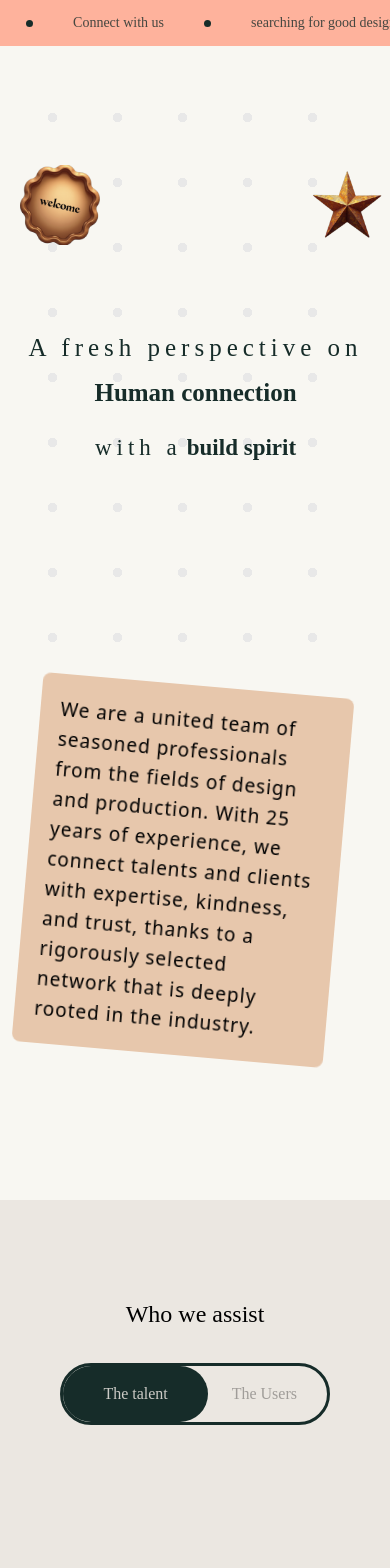
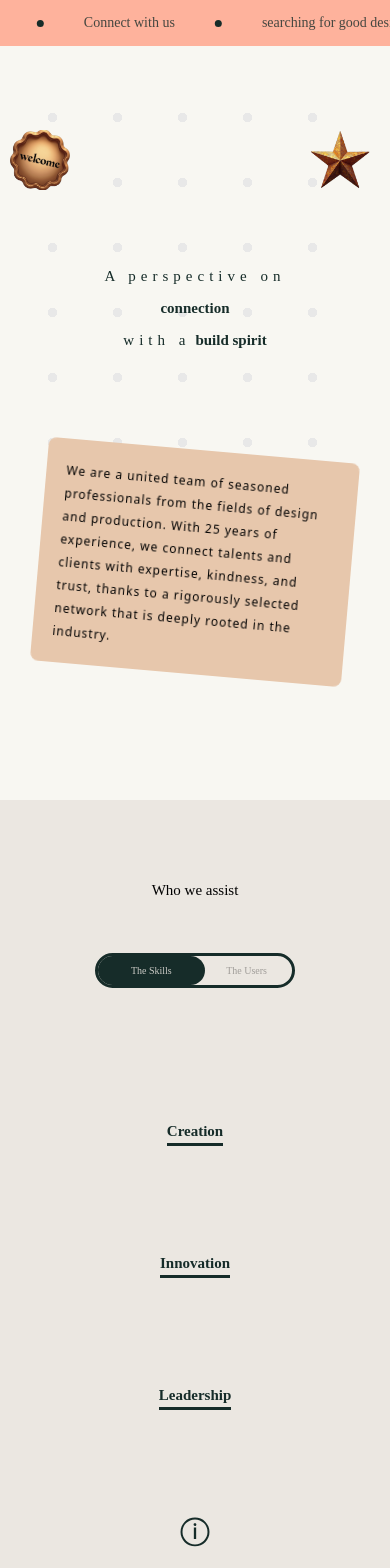
Before and after one commit to bodyraul/FirstAwwwardSite, a React (Create React App) app in the folder client/: page / in a window 390 px wide. Shown: the top 1568 px of the page. Built offline with nearby package versions, Linux system fonts and the light colour scheme.

Commit message:
modif responsive intro support

```diff
--- a/client/src/component/PartieIntroduction.jsx
+++ b/client/src/component/PartieIntroduction.jsx
@@ -11,31 +11,32 @@ export default function PartieIntroduction() {
     const {informationGradient,fontAleatoire,fontSpecialUn,fontBasiqueUn,containerLogo,imgStarRef,textDisparitionUn,textDisparitionDeux,textDisparitionTrois}=UseAnimIntro();
 
   return (
-    <div className="bg-blancGris w-screen h-screen min-h-[1200px] flex flex-col">
+    <div className="relative supp480:h-[1200px] supp1600:h-screen bg-blancGris w-screen h-[800px]  flex flex-col">
       <Nav/>
-        <img ref={imgStarRef} className='supp860:w-[110px] supp860:h-[110px]  supp510:h-[90px] supp510:w-[90px] supp691:left[90%] supp1700:top[130px] supp1700:left[215px] absolute top-[170px] left-[80%] z-[8] opacity-0 transition-transform duration-300 ease-linear h-[70px] w-[70px] ' src={imgStarDeux} alt=" forme d'étoile marron." />
-        <div  className='supp1700:right[150px] absolute top-20 left-[5%] flex items-center justify-center h-[200px] w-[200px] z-[8]'>
-            <div ref={containerLogo} className='w-full h-full relative opacity-0 transition-all duration-300 ease-linear'>
-                <img className='supp860:w-[150px] supp510:w-[120px] w-[80px] absolute top-[85px] left-0'  src={vague} alt="Logo orange rond ondulé." />
-                <img className='supp860:w-[145px] supp510:w-[115px] w-[80px] absolute top-[85px] left-[0%] rotate-[15deg] '  src={welcome} alt="un texte avec inscrit welcome"/>
+      <img ref={imgStarRef} className='supp480:size-[70px] supp768:size-[80px] supp1024:size-[90px] supp1600:size-[110px] absolute top-[130px] right-[20px] z-[8] opacity-0 transition-transform duration-300 ease-linear size-[60px] ' src={imgStarDeux} alt=" forme d'étoile marron." />
+      <div  className=' absolute top-20  flex items-center justify-center h-[200px] w-[200px] z-[8]'>
+          <div ref={containerLogo} className='w-full h-full relative opacity-0 transition-all duration-300 ease-linear '>
+              <img className=' supp480:w-[75px] supp768:w-[85px] supp1024:w-[95px] supp1600:w-[115px] w-[60px] absolute top-[50px] left-[10px]'  src={vague} alt="Logo orange rond ondulé." />
+              <img className=' supp480:w-[95px] supp768:w-[105px] supp1024:w-[115px] supp1600:w-[135px] w-[80px] absolute top-[40px] left-[0px] rotate-[15deg] '  src={welcome} alt="un texte avec inscrit welcome"/>
           </div>
       </div>
-        <div style={{backgroundImage:"radial-gradient(#E8E8E8 10%,#F8F7F2 10%)",backgroundSize:"65px 65px"}} className='relative h-[50%] w-[90%] my-0 mx-auto mt-[10%]'>
-            <div ref={informationGradient} style={{transition:"transform 0.8s cubic-bezier(0.17, 0.54, 0.27, 0.79)"}} className='supp800:left-[10%] supp800:w-[650px] supp800:h-[200px] supp900:left-[20%] supp1205:left-[30%] supp1700:top-[65%] left-[2%] w-[80vw] h-auto top-[100%] bg-belge absolute transform rotate-[15deg] translate-y-[-900px] p-[20px] text-[19px] rounded-[8px] tracking-[1px] leading-[30px] '>
+      <div ref={informationGradient} style={{transition:"transform 0.8s cubic-bezier(0.17, 0.54, 0.27, 0.79)"}} className='supp480:text-[17px] supp480:leading-[33px] supp480:top-[700px] supp768:text-[20px] supp768:leading-[38px] supp768:top-[780px] supp768:w-[650px] supp1024:text-[24px] supp1024:leading-[43px] supp1024:w-[800px] supp1600:text-[28px] supp1600:leading-[52px] supp1600:w-[1000px] supp1600:top-[820px] w-[80vw] h-auto top-[450px] bg-belge absolute transform rotate-[5deg] translate-x-[-50%] left-[50%]  p-[20px] text-[12px] rounded-[8px] tracking-[1px] leading-[23px] '>
             We are a united team of seasoned professionals from the fields of design and production. With 25 years of experience, we connect talents and clients with expertise, kindness, and trust, thanks to a rigorously selected network that is deeply rooted in the industry.
       </div>
-           <div className="supp691:leading-[90px] supp1205:top-[25%] supp1700:top-[10%] leading-[10px] top-[40%] w-full absolute left-0 text-center ">
-                <p ref={fontBasiqueUn} style={{transition:"all 0.8s cubic-bezier(0.17, 0.54, 0.27, 0.79)"}} className=" supp422:text-[30px] supp422:leading-[50px] supp691:text-[60px] supp691:leading-[70px] supp1205:text-[80px] supp1205:leading-[90px] text-[25px] leading-[45px] font-[Cormorant] tracking-[5px] p-0 text-bleuGris transform translate-y-[-500px] opacity-0">A fresh perspective on</p>
-                <div ref={fontSpecialUn} style={{transition:"all 0.8s cubic-bezier(0.17, 0.54, 0.27, 0.79)"}} className="supp422:text-[30px] supp422:leading-[50px] supp691:text-[50px] supp691:leading-[70px] supp1205:text-[70px] supp1205:leading-[90px] font-[Candal] font-bold pl-[5px] text-bleuGris transform translate-y-[-500px] rotate-[-10deg] text-[25px] leading-[45px] relative overflow-hidden opacity-0 py-[5px] ">
-                    <p ref={textDisparitionUn}>  Expert selection</p>
-                    <ParaDisparition reference={textDisparitionDeux} text="Team cohesion" ></ParaDisparition>
-                    <ParaDisparition reference={textDisparitionTrois} text="Human connection" ></ParaDisparition>
+      <div className=" supp480:top-[350px]  supp1024:top-[310px] supp1600:top-[290px] leading-[10px] top-[260px] w-full absolute left-0 text-center ">
+          <p ref={fontBasiqueUn} style={{transition:"all 0.8s cubic-bezier(0.17, 0.54, 0.27, 0.79)"}} className=" supp480:text-[30px] supp480:leading-[70px] supp768:text-[60px] supp768:leading-[90px] supp1024:text-[80px] supp1024:leading-[95px] supp1600:text-[90px] supp1600:leading-[105px] text-[15px] leading-[32px] font-[Cormorant] tracking-[5px] p-0 text-bleuGris transform translate-y-[-500px] opacity-0">A perspective on</p>
+          <div ref={fontSpecialUn} style={{transition:"all 0.8s cubic-bezier(0.17, 0.54, 0.27, 0.79)"}} className="supp480:text-[30px] supp480:leading-[50px] supp768:text-[50px] supp768:leading-[70px] supp1024:text-[70px] supp1024:leading-[90px] supp1600:text-[90px] supp1600:leading-[105px] font-[Candal] font-bold pl-[5px] text-bleuGris transform translate-y-[-500px] rotate-[-10deg] text-[15px] leading-[32px] relative overflow-hidden opacity-0 py-[5px] ">
+              <p className=' translate-y-[-5%]' ref={textDisparitionUn}>selection</p>
+              <ParaDisparition reference={textDisparitionDeux} text="cohesion" ></ParaDisparition>
+              <ParaDisparition reference={textDisparitionTrois} text="connection" ></ParaDisparition>
           </div>
           <p ref={fontAleatoire} style={{transition:"all 0.8s cubic-bezier(0.17, 0.54, 0.27, 0.79)"}} className="transform translate-y-[-500px] rotate-[-10deg] opacity-0">
-                  <span  style={{transition:"all 0.8s cubic-bezier(0.17, 0.54, 0.27, 0.79)"}} className="supp422:text-[30px] supp422:leading-[50px] supp691:text-[60px] supp691:leading-[70px] supp1205:text-[80px] supp1205:leading-[90px] text-[23px] leading-[45px] font-[Cormorant] tracking-[5px] p-0 text-bleuGris transform translate-y-[-500px]   ">with a</span>
-                  <span  style={{transition:"all 0.8s cubic-bezier(0.17, 0.54, 0.27, 0.79)"}} className="supp422:text-[30px] supp422:leading-[50px] supp691:text-[50px] supp691:leading-[70px] supp1205:text-[70px] supp1205:leading-[90px] font-[Candal] font-bold pl-[5px] text-bleuGris transform translate-y-[-500px] rotate-[10deg] text-[23px] leading-[45px] relative overflow-hidden ">build spirit</span>
+            <span  style={{transition:"all 0.8s cubic-bezier(0.17, 0.54, 0.27, 0.79)"}} className="supp480:text-[30px] supp480:leading-[50px] supp768:text-[60px] supp768:leading-[70px] supp1024:text-[80px] supp1024:leading-[90px] supp1600:text-[90px] supp1600:leading-[105px] text-[15px] leading-[0px] font-[Cormorant] tracking-[5px] p-0 text-bleuGris transform translate-y-[-500px]   ">with a</span>
+            <span  style={{transition:"all 0.8s cubic-bezier(0.17, 0.54, 0.27, 0.79)"}} className="supp480:text-[30px] supp768:text-[50px]  supp1024:text-[70px] supp1600:text-[90px]  font-[Candal] font-bold pl-[5px] text-bleuGris transform translate-y-[-500px] rotate-[10deg] text-[15px] leading-[0px] relative overflow-hidden ">build spirit</span>
           </p>
       </div>
+      <div style={{backgroundImage:"radial-gradient(#E8E8E8 10%,#F8F7F2 10%)",backgroundSize:"65px 65px"}} className=' h-[50%] w-[90%] my-0 mx-auto mt-[10%]'>
+
       </div>
     </div>
   )
--- a/client/src/component/Support.jsx
+++ b/client/src/component/Support.jsx
@@ -18,14 +18,14 @@ export default function Support() {
     const{divTechnologieEntreprise,supportBtnIntro,divDesigneBrand,divManagamentStartup}= UseAnimSupport();
 
   return (
-    <div style={{fontFamily:"Libre Baskerville"}} className='supp456:h-[1500px] w-screen h-[1200px] bg-blanc flex flex-col items-center justify-around '>
+    <div style={{fontFamily:"Libre Baskerville"}} className='supp480:h-[1200px] supp768:h-[1500px] supp1024:h-[1600px] w-screen h-[800px] bg-blanc flex flex-col items-center justify-around '>
         <div className='h-[160px] flex flex-col items-center justify-around  '>
-            <p ref={supportBtnIntro} className='supp550:text-3xl text-2xl font-thin transform translate-y-[-150px] opacity-0 transition-all duration-[0.4s] ease-out'>
+            <p ref={supportBtnIntro} className='supp480:text-[20px] supp768:text-[25px] supp1024:text-[30px] text-[15px] font-thin transform translate-y-[-150px] opacity-0 transition-all duration-[0.4s] ease-out'>
                 Who we assist
             </p>
-            <div  className='w-[270px] supp550:w-[350px] flex items-center justify-between h-[50px] relative py-[28px] px-[30px]  border-[3px] border-bleuGris rounded-[50px]  '>
+            <div  className='supp480:w-[250px] supp480:text-[15px] supp480:py-[20px] w-[200px] supp768:text-[18px] supp768:w-[300px] supp768:py-[25px] supp1024:text-[21px] supp1024:w-[330px] supp1024:py-[28px] flex items-center justify-between h-[35px] relative py-[0px] px-[25px] text-[10px]  border-[3px] border-bleuGris rounded-[50px]  '>
                 <p ref={btnAnim} className='absolute top-0 left-0 bg-bleuGris w-[55%] h-full rounded-[50px] text-grisClair flex items-center justify-center'>
-                    The talent
+                    The Skills
                 </p>
                 <BtnSpanSupport reference={firstSpan} click={()=>onclickSkill(boolAnim,btnAnim,firstSpan,secondSpan,allTitreSouligne,allTitreSouligneCache,setboolAnim)} text={"The Skills"} ></BtnSpanSupport>
                 <BtnSpanSupport reference={secondSpan} click={()=>onclickUsers(boolAnim,btnAnim,firstSpan,secondSpan,allTitreSouligne,allTitreSouligneCache,setboolAnim)} text={"The Users"} ></BtnSpanSupport>
@@ -35,10 +35,10 @@ export default function Support() {
         <DesignTechnoManagement refUne={divTechnologieEntreprise} refDeux={titreSouligneDeux} refTrois={titreSouligneCacheDeux} textUn={"Innovation "} textDeux="Business " ></DesignTechnoManagement>
         <DesignTechnoManagement refUne={divManagamentStartup} refDeux={titreSouligneTrois} refTrois={titreSouligneCacheTrois} textUn={"Leadership"} textDeux="Operation"  ></DesignTechnoManagement>
         <div className='relative'>
-            <div ref={affichageInformation}  style={{boxShadow:"rgba(0, 0, 0, 0.25) 0px 14px 28px, rgba(0, 0, 0, 0.22) 0px 10px 10px"}} className='supp456:w-[350px] supp456:left-[-350%] supp550:w-[400px] supp550:top-[-400%] supp550:left-[-400%] w-[300px] top-[-500%] left-[-300%] absolute bg-white p-6 text-center text-xl text-grisTexte leading-[34px] rounded-[10px] transform rotate-[-3deg] opacity-0 transition-all duration-300 ease-in-out '>
+            <div ref={affichageInformation}  style={{boxShadow:"rgba(0, 0, 0, 0.25) 0px 14px 28px, rgba(0, 0, 0, 0.22) 0px 10px 10px"}} className='supp480:text-[17px] supp480:leading-[25px] supp480:w-[350px] supp480:top-[-400%] supp480:left-[-480%] supp768:text-[20px] supp768:leading-[30px] supp768:w-[500px] supp768:left-[-550%] supp1024:text-[25px] supp1024:leading-[40px] supp1024:w-[700px] supp1024:left-[-800%] w-[230px] top-[-500%] left-[-360%] absolute bg-white p-6 text-center text-[12px] text-grisTexte leading-[20px] rounded-[10px] transform rotate-[-3deg] opacity-0 transition-all duration-300 ease-in-out '>
                 Say hello, we promise to always be truthful about what we prioritize, and what we avoid.
             </div>
-            <img onClick={()=>onclickImg(boolInfo,affichageInformation,setboolInfo)} className='hover:cursor-pointer' src={infoIcon} alt=" ronde et noire, avec un i au milieu faisant référence à information" />
+            <img onClick={()=>onclickImg(boolInfo,affichageInformation,setboolInfo)} className='supp480:size-[35px] supp768:size-[38px] size-[30px] hover:cursor-pointer' src={infoIcon} alt=" ronde et noire, avec un i au milieu faisant référence à information" />
         </div>
     </div>
   )
--- a/client/src/componentReutilisable/supportComponent/DesignTechnoManagement.jsx
+++ b/client/src/componentReutilisable/supportComponent/DesignTechnoManagement.jsx
@@ -4,10 +4,10 @@ export default function DesignBrand(children) {
 
   return (
     <div ref={children.refUne} className='relative overflow-hidden transition-all duration-[0.4s] ease-out transform translate-y-[-100px] opacity-0 border-b-[3px] border-b-bleuGris' >
-        <p ref={children.refDeux}  className=' supp550:text-[60px] supp1100:text-[90px] text-[40px] text-bleuGris font-bold hover:cursor-pointer '>
+        <p ref={children.refDeux}  className=' supp480:text-[30px] supp768:text-[60px] supp1024:text-[90px] text-[15px] text-bleuGris font-bold hover:cursor-pointer '>
             {children.textUn}
         </p>
-        <p ref={children.refTrois} className=' supp550:text-[60px] supp1100:text-[90px] text-[40px] text-bleuGris font-bold hover:cursor-pointer absolute top-0 left-[50%] transform translate-x-[-50%] translate-y-[100%] '>
+        <p ref={children.refTrois} className=' supp480:text-[30px] supp768:text-[60px] supp1024:text-[90px] text-[15px] text-bleuGris font-bold hover:cursor-pointer absolute top-0 left-[50%] transform translate-x-[-50%] translate-y-[100%] '>
             {children.textDeux}
         </p>
     </div>
--- a/client/tailwind.config.js
+++ b/client/tailwind.config.js
@@ -7,18 +7,23 @@ module.exports = {
     screens:{
       supp422:"422px",
       supp456:"456px",
+      supp480:"480px",
       supp510:"510px",
       supp550:"550px",
       supp691:"691px",
       supp610:"610px",
+      supp724:"724px",
+      supp768:"768px",
       supp800:"800px",
       supp860:"860px",
       supp900:"900px",
+      supp1024:"1024px",
       supp1061:"1061px",
       supp1100:"1100px",
       supp1205:"1205px",
       supp1274:"1274px",
       supp1500:"1500px",
+      supp1600:"1600px",
       supp1700:"1700px",
     },
     extend: {
```
Also changed, not shown: client/src/index.css (+4 -4 lines). Lines whose indentation alone changed are shown as unchanged.
